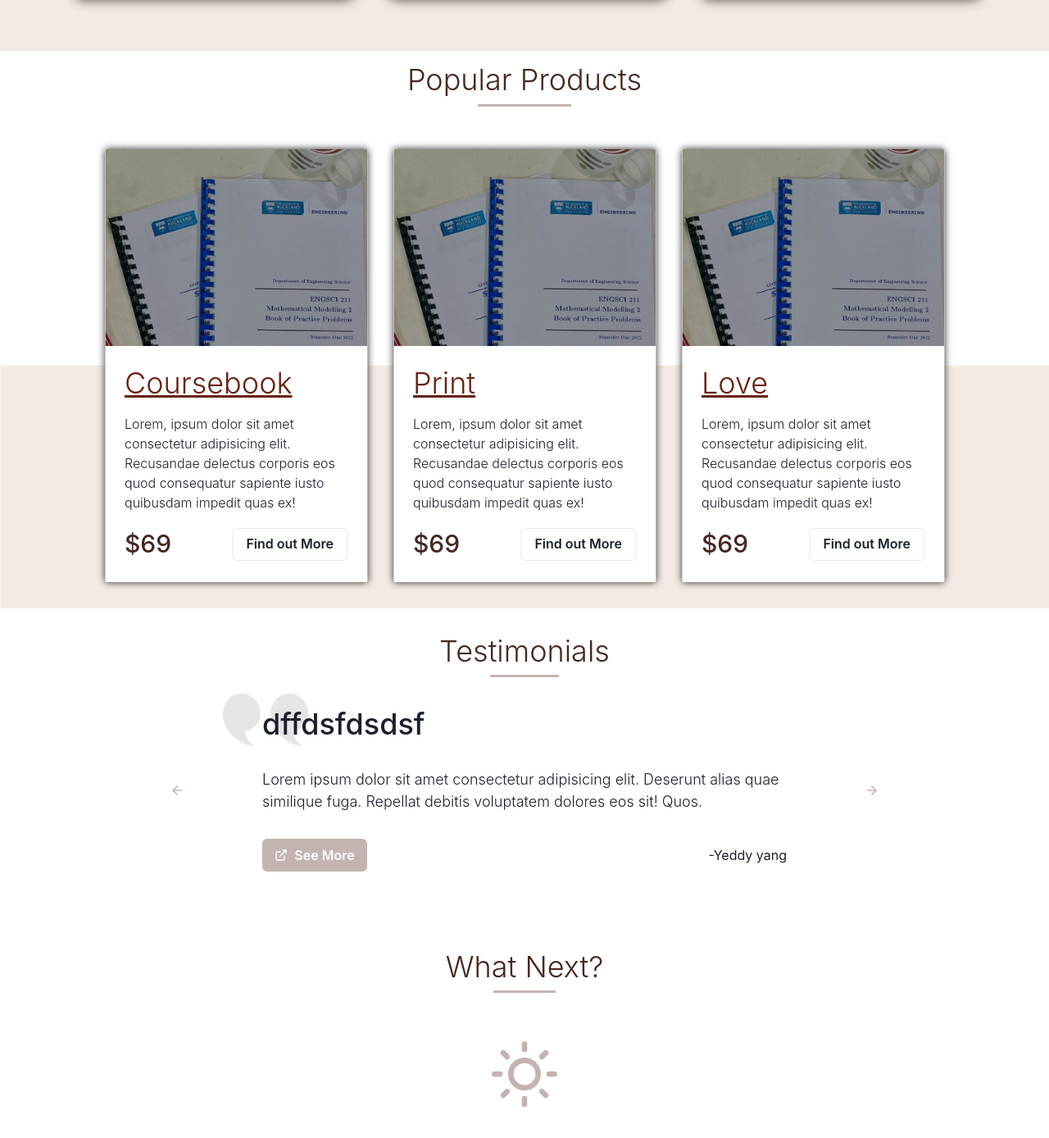
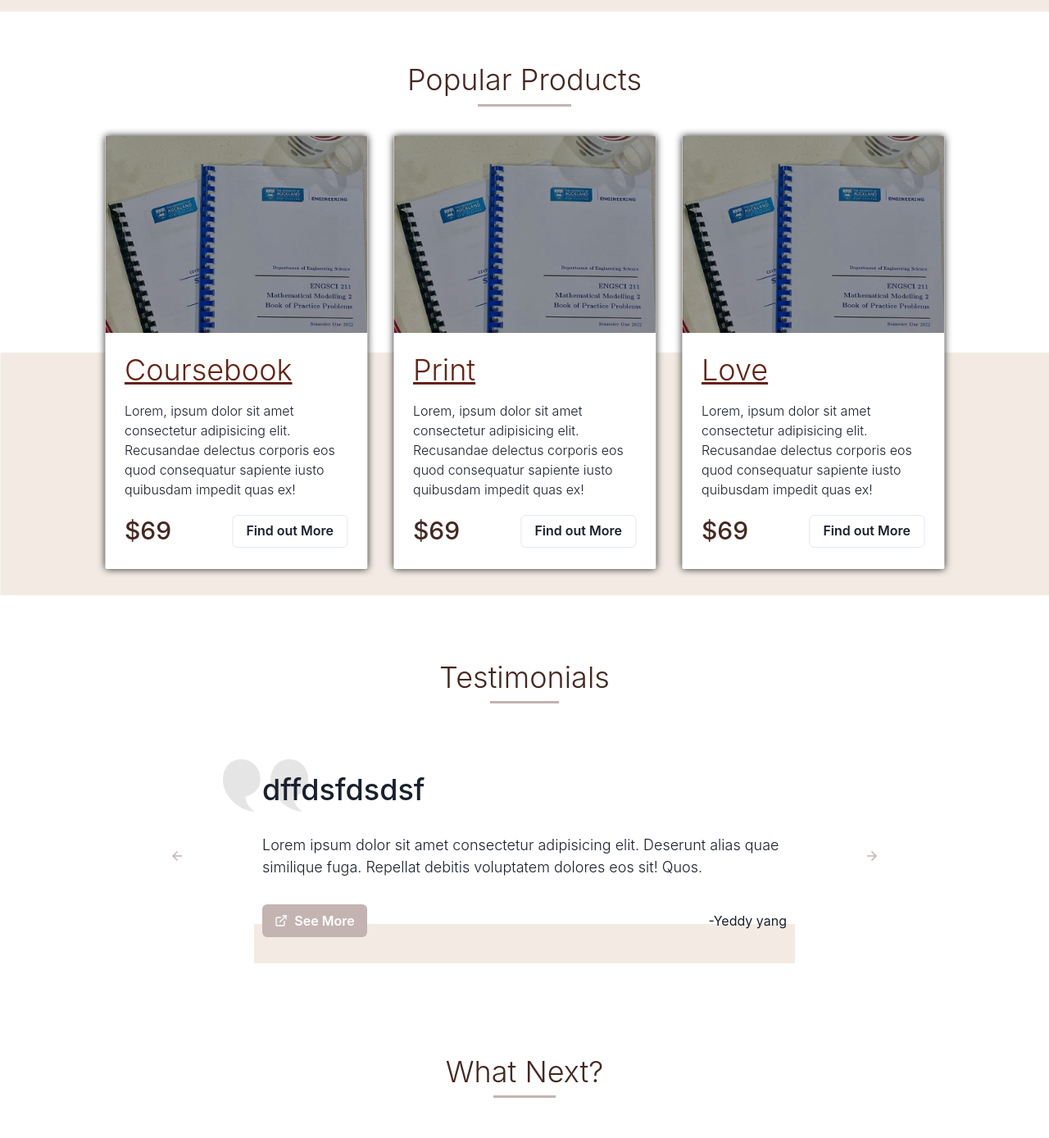
Before and after one commit to choden-dev/PrimalPrinting, a Next.js app: page / in a window 1280 px wide. Shown: the part 1266-2654 px from the top of the page at 82% size. Built offline with nearby package versions, Linux system fonts and the light colour scheme.

Commit message:
added some new transition effect to the main page

```diff
--- a/components/descriptioncard/DescriptionCard.module.css
+++ b/components/descriptioncard/DescriptionCard.module.css
@@ -1,8 +1,9 @@
-.container img{
+.container img {
     height: 20rem;
     left: -0.7rem;
 }
 
-.container{
+.container {
     backface-visibility: hidden;
+
 }
--- a/components/productcard/ProductCard.tsx
+++ b/components/productcard/ProductCard.tsx
@@ -25,11 +25,22 @@ export default function ProductCard({ productName, productPrice, productDescript
             maxW="20rem"
             overflow="hidden"
             borderRadius="sm"
+            height="fit-content"
             backgroundColor="white"
             zIndex="999"
-            boxShadow="0 0 10px rgb(33,33,33)">
+            transition="transform 0.5s"
+            boxShadow="0 0 10px rgb(33,33,33)"
+            _hover={
+                {
+                    transform: "scale(1.1)"
+                }}>
             <Box
-
+                transition="all 0.5s"
+                _hover={{
+                    transform: "scale(0.9)"
+                }}
+            >
+                <Box
                     maxH="15rem"
                     overflow="hidden">
                     {image}
@@ -64,7 +75,7 @@ export default function ProductCard({ productName, productPrice, productDescript
                             Find out More
                         </Button>
                     </Box>
-
+                </Box>
             </Box>
 
         </Box >
--- a/components/productdiv/ProductDiv.tsx
+++ b/components/productdiv/ProductDiv.tsx
@@ -19,7 +19,7 @@ export default function ProductDiv({ }: Props) {
 
             width="100vw"
             transform="translateX(-7%)"
-            marginTop="3rem"
+            marginTop="2rem"
             display="flex"
             gap="2rem"
             justifyContent="center"
--- a/components/whatnextdiv/WhatNextDiv.tsx
+++ b/components/whatnextdiv/WhatNextDiv.tsx
@@ -19,6 +19,7 @@ export default function WhatNextDiv() {
             justifyContent="center"
             gap="2rem"
             minHeight="20rem">
+
             <SunIcon w={20} h={20}
                 color="brown.200" />
             <Heading
--- a/pages/index.tsx
+++ b/pages/index.tsx
@@ -70,7 +70,6 @@ const Home: NextPage = () => {
           <SectionHeading text={"Why Primal Printing?"} />
         </Box>
         <Box
-          marginTop="3rem"
           width="100vw"
           display="flex"
           justifyContent="center"
@@ -90,6 +89,7 @@ const Home: NextPage = () => {
         marginTop="2rem"
       >
         <Box
+        marginTop="3rem"
           className="secheading"
         >
           <SectionHeading text={"Popular Products"} />
@@ -103,17 +103,22 @@ const Home: NextPage = () => {
         marginTop="3rem"
         display="flex"
         flexDir="column"
+        position="relative"
         justifyContent="center"
+        alignItems="center"
       >
-        <Box className="secheading">
+        <Box className="secheading"
+        marginTop="3rem">
           <SectionHeading text={"Testimonials"} />
         </Box>
         <Box display="flex"
           alignItems="center"
           margin="auto"
-          position="relative">
+          padding="3rem 0">
           <TestimonialDiv />
         </Box>
+        <Box position="absolute" bottom="5rem" zIndex="-1" width="60%" height="10%" bg="brown.100" />
+
       </Box>
 
       <Box
```
Lines whose indentation alone changed are shown as unchanged.
